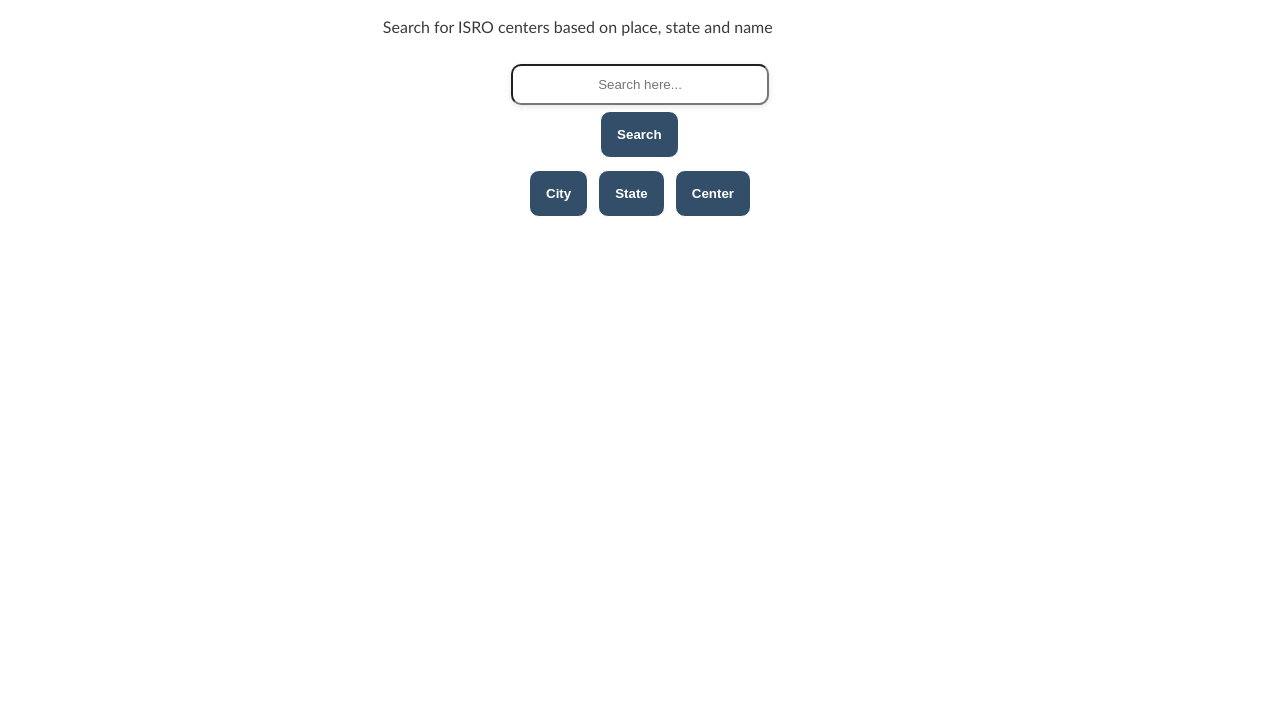
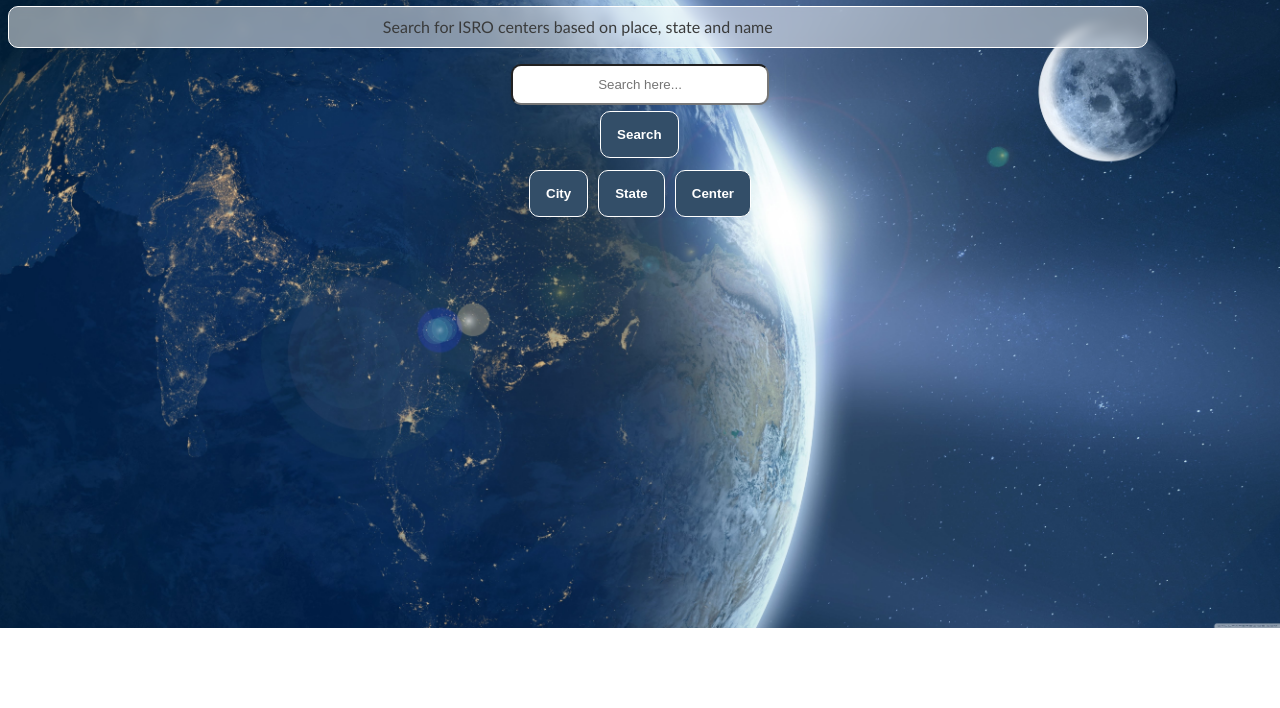
Before and after one commit to rushi3412/ISRO-centres---Javascript-Project---e8fsxspjfszm, a plain HTML site: page index.html in a window 1280 px wide. Shown: the part 92-800 px from the top of the page. Drawn offline with Linux system fonts and the light colour scheme; the site is published under a folder, as on GitHub Pages, so addresses that start at the root find nothing; no server answers.

Commit message:
Update styles.css

```diff
--- a/styles.css
+++ b/styles.css
@@ -1,6 +1,6 @@
 
 body {
-  background-image: url("/moon_orbiting_earth-wallpaper-7680x4320.jpg");
+  background-image: url("moon_orbiting_earth-wallpaper-7680x4320.jpg");
   background-size: cover;
   background-repeat: no-repeat;
 }
```
